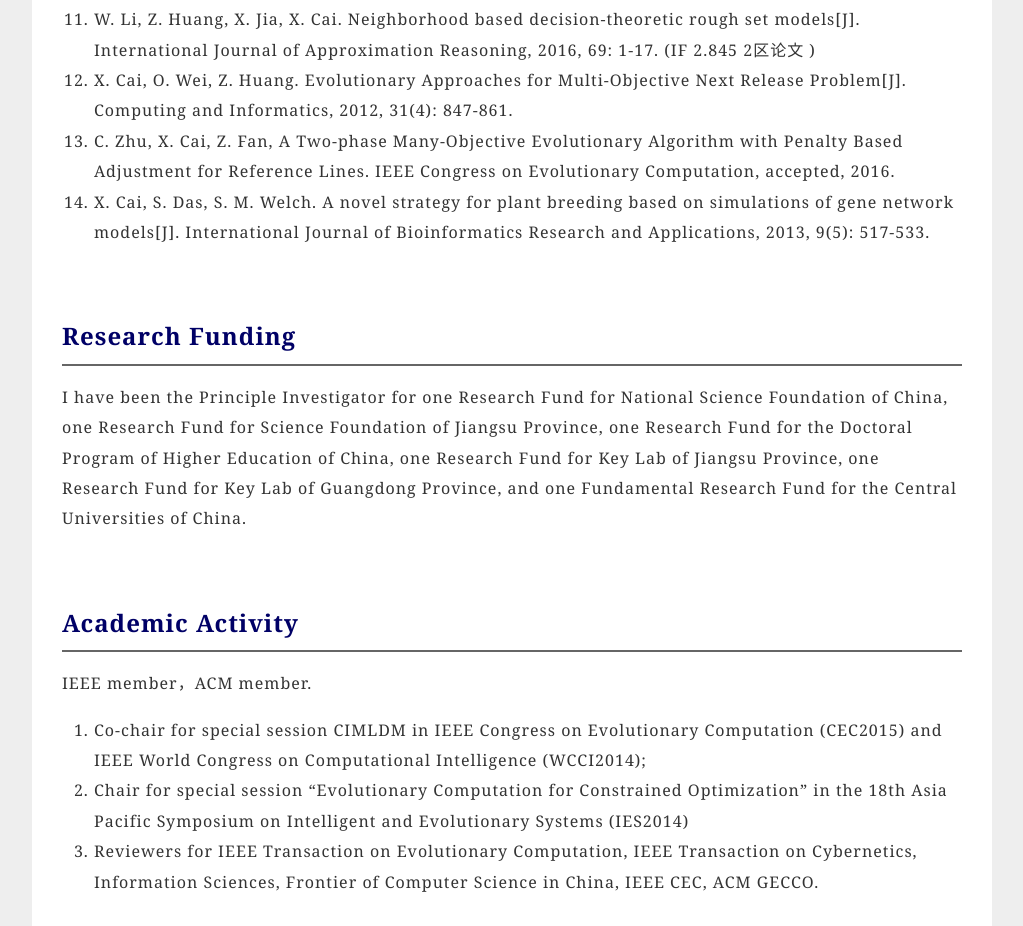
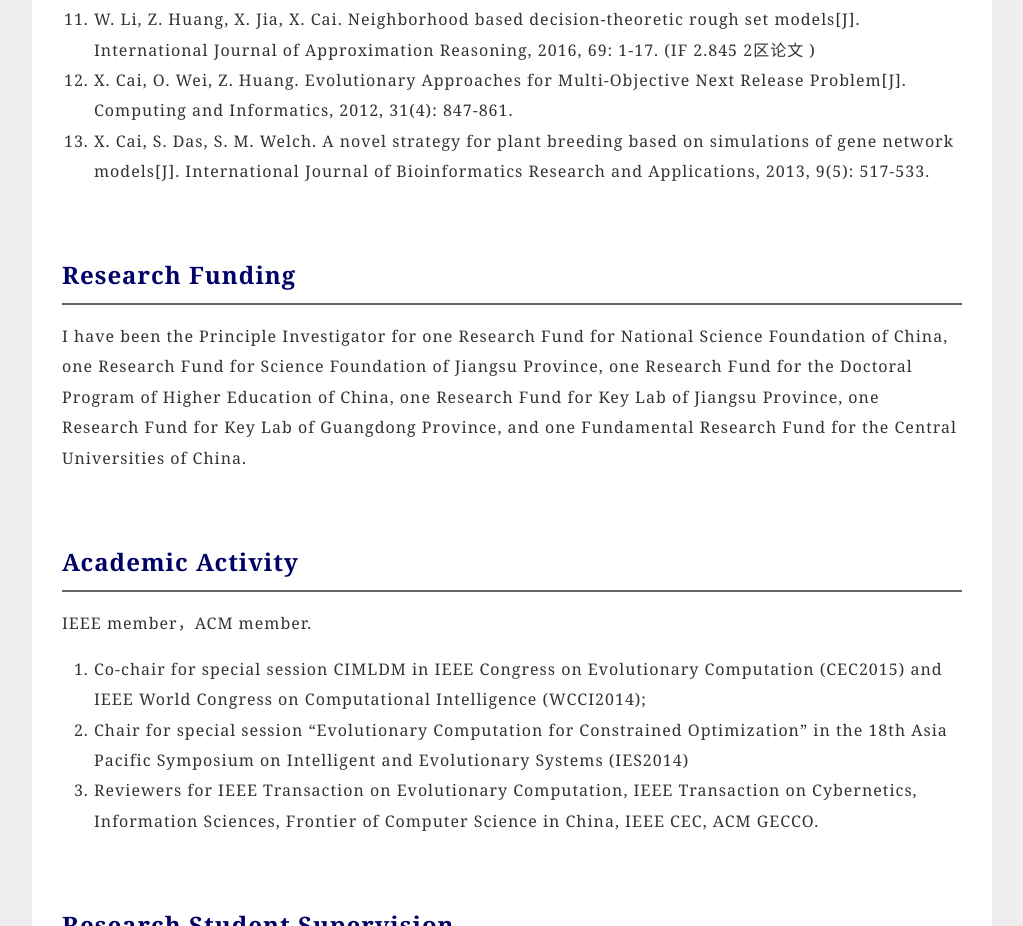
Before and after one commit to xinyenuaa/xinyecai.github.com, a plain HTML site: page index.html in a window 1280 px wide. Shown: the part 2329-3255 px from the top of the page, without its empty margins (136-1159 px from the left). Drawn offline with Linux system fonts and the light colour scheme.

Commit message:
Update index.html

```diff
--- a/index.html
+++ b/index.html
@@ -100,7 +100,6 @@
 	<li>X. Cai, O. Wei, Z. Huang. Evolutionary Approaches for Multi-Objective Next Release Problem[J]. Computing and Informatics, 2012, 31(4): 847-861.
 	</li>
 
-	<li> C. Zhu, X. Cai, Z. Fan, A Two-phase Many-Objective Evolutionary Algorithm with Penalty Based Adjustment for Reference Lines. IEEE Congress on Evolutionary Computation, accepted, 2016.</li>
 	<li> X. Cai, S. Das, S. M. Welch. A novel strategy for plant breeding based on simulations of gene network models[J]. International Journal of Bioinformatics Research and Applications, 2013, 9(5): 517-533.
 	</li>
 
```
